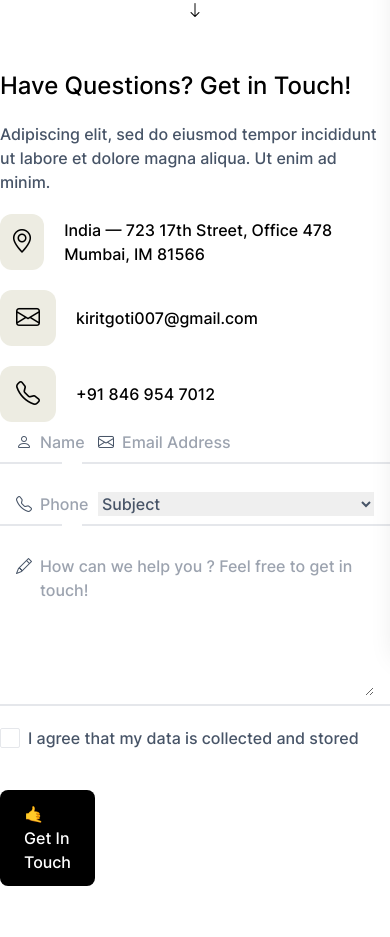
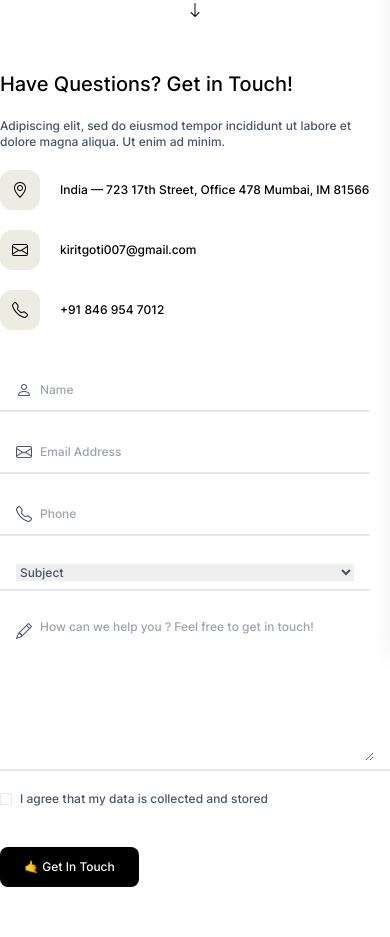
Before and after one commit to spdfalcon/portfolio, a React (Vite) app: page /contact-us in a window 390 px wide. Shown: the part 201-1138 px from the top of the page. Built offline with nearby package versions, Linux system fonts and the light colour scheme; no server answers.

Commit message:
single page

```diff
--- a/src/components/AboutMeQuestion/AboutMeQuestion.jsx
+++ b/src/components/AboutMeQuestion/AboutMeQuestion.jsx
@@ -4,33 +4,33 @@ export default function AboutMeQuestion() {
   return (
     <div>
       <div className="max-w-[435px]">
-        <h2 className="text-2xl lg:text-5xl">Have Questions? Get in Touch!</h2>
-        <p className="text-work-text-gray mt-5">
+        <h2 className="text-xl md:text-2xl lg:text-5xl">Have Questions? Get in Touch!</h2>
+        <p className="text-work-text-gray mt-5 text-xs md:text-base">
           Adipiscing elit, sed do eiusmod tempor incididunt ut labore et dolore
           magna aliqua. Ut enim ad minim.
         </p>
         <div className="contact gap-5 mt-5 flex flex-col">
           <div className="flex gap-5 items-center">
-            <div className="left bg-[#edece2] w-14 h-14 rounded-xl flex justify-center items-center text-2xl">
+            <div className="left bg-[#edece2] w-10 h-10 lg:w-14 lg:h-14  rounded-xl flex justify-center items-center lg:text-2xl">
               <i class="bi bi-geo-alt"></i>
             </div>
-            <div className="right max-w-[328px]">
+            <div className="right text-xs lg:text-base max-w-[328px]">
                 <h4>India — 723 17th Street, Office 478 Mumbai, IM 81566</h4>
             </div>
           </div>
           <div className="flex gap-5 items-center">
-            <div className="left bg-[#edece2] w-14 h-14 rounded-xl flex justify-center items-center text-2xl">
+            <div className="left bg-[#edece2] w-10 h-10 lg:w-14 lg:h-14 rounded-xl flex justify-center items-center lg:text-2xl">
             <i class="bi bi-envelope"></i>
             </div>
-            <div className="right max-w-[328px]">
+            <div className="right text-xs lg:text-base max-w-[328px]">
                 <h4>kiritgoti007@gmail.com</h4>
             </div>
           </div>
           <div className="flex gap-5 items-center">
-            <div className="left bg-[#edece2] w-14 h-14 rounded-xl flex justify-center items-center text-2xl">
+            <div className="left bg-[#edece2] w-10 h-10 lg:w-14 lg:h-14 rounded-xl flex justify-center items-center lg:text-2xl">
             <i class="bi bi-telephone"></i>
             </div>
-            <div className="right max-w-[328px]">
+            <div className="right text-xs lg:text-base max-w-[328px]">
                 <h4>+91 846 954 7012</h4>
             </div>
           </div>
--- a/src/components/FormContactus/FormContactus.jsx
+++ b/src/components/FormContactus/FormContactus.jsx
@@ -5,13 +5,14 @@ export default function FormContactus() {
     <>
       <div>
         <form>
-          <div className="grid gap-5 grid-cols-1 lg:grid-cols-2">
+          <div className="grid gap-5 grid-cols-1">
+            <div className="grid grid-cols-1 gap-5 md:grid-cols-2 ">
               <div className="flex gap-2 border-b-2 px-4 py-2 placeholder:text-work-text-gray text-work-text-gray">
                 <label htmlFor="Name">
                   <i class="bi bi-person"></i>
                 </label>
                 <input
-                className="outline-none"
+                  className="outline-none placeholder:text-xs text-xs"
                   placeholder="Name"
                   type="text"
                   id="Name"
@@ -22,7 +23,7 @@ export default function FormContactus() {
                   <i class="bi bi-envelope"></i>
                 </label>
                 <input
-                className="outline-none"
+                  className="outline-none placeholder:text-xs text-xs"
                   placeholder="Email Address"
                   type="text"
                   id="Name"
@@ -33,7 +34,7 @@ export default function FormContactus() {
                   <i class="bi bi-telephone"></i>
                 </label>
                 <input
-                className="outline-none"
+                  className="outline-none placeholder:text-xs text-xs"
                   placeholder="Phone"
                   type="text"
                   id="Name"
@@ -41,7 +42,7 @@ export default function FormContactus() {
               </div>
               <div className="flex gap-2 border-b-2 px-4 py-2 placeholder:text-work-text-gray text-work-text-gray">
                 <select
-                className="w-full text-work-text-gray outline-none"
+                  className="w-full text-work-text-gray outline-none placeholder:text-xs text-xs"
                   name=""
                   id=""
                 >
@@ -50,27 +51,27 @@ export default function FormContactus() {
                   </option>
                 </select>
               </div>
+            </div>
             <div className=" col-span-2 flex gap-2 border-b-2 px-4 py-2 placeholder:text-work-text-gray text-work-text-gray h-40">
               <i class="bi bi-pencil"></i>
               <textarea
                 name=""
                 id=""
-                className="w-full outline-none "
+                className="w-full outline-none placeholder:text-xs text-xs "
                 placeholder="How can we help you ? Feel free to get in touch!"
               ></textarea>
             </div>
             <div className="flex gap-2 items-center text-work-text-gray col-span-2">
-              <div className="w-5 h-5 border rounded-sm"></div>
-              <h4 className="">I agree that my data is collected and stored</h4>
+              <div className="w-3 h-3 md:w-5 md:h-5 border rounded-sm"></div>
+              <h4 className="text-xs md:text-base">I agree that my data is collected and stored</h4>
             </div>
             <a
-              className=" mt-5 px-6 py-3 bg-black-me text-white-me rounded-lg w-fit"
+              className="text-xs md:text-base mt-5 px-6 py-3 bg-black-me text-white-me rounded-lg w-fit"
               href="#"
             >
               🤙 Get In Touch
             </a>
           </div>
-
         </form>
       </div>
     </>
--- a/src/components/StartProject/StartProject.jsx
+++ b/src/components/StartProject/StartProject.jsx
@@ -2,7 +2,7 @@ import React from "react";
 
 export default function StartProject() {
   return (
-    <div>
+    <div className="mb-20">
       <div className="flex flex-col justify-center items-center text-center mt-20">
         <h2 className="text-2xl md:text-6xl lg:w-[716px] font-inter800">
           Have a project in mind? Let’s get to work.
--- a/src/components/footer/Footer.jsx
+++ b/src/components/footer/Footer.jsx
@@ -2,7 +2,7 @@ import React from "react";
 
 export default function Footer() {
   return (
-    <div className="bg-black-me pt-20 pb-6 px-5 md:px-36 mt-20">
+    <div className="bg-black-me pt-20 pb-6 px-5 md:px-36">
         <div className="container flex flex-col border-b border-b-white-me/60 pb-14">
           <div className="top text-white-me">
             <h2 className="text-lg md:text-[43px] md:leading-10 font-inter800 max-w-[346px]">
--- a/src/pages/ContactUs/ContactUs.jsx
+++ b/src/pages/ContactUs/ContactUs.jsx
@@ -1,11 +1,12 @@
-import React from "react";
+import React, { useEffect, useState } from "react";
 import AboutMeQuestion from "../../components/AboutMeQuestion/AboutMeQuestion";
 import FormContactus from "../../components/FormContactus/FormContactus";
 
 export default function ContactUs() {
+  const [IsLoadMap, setIsLoadMap] = useState(false);
   return (
     <>
-      <div>
+      <div className="">
         <div className=" topheader flex flex-col items-center text-center py-12">
           <h1 className="text-3xl lg:text-5xl font-inter600 text-work-text">
             Contact Us
@@ -15,13 +16,18 @@ export default function ContactUs() {
           </div>
         </div>
 
-        <div className="grid grid-cols-1 lg:grid-cols-2 container">
+        <div className="grid gap-y-10 grid-cols-1 lg:grid-cols-2 container">
           <AboutMeQuestion></AboutMeQuestion>
           <FormContactus></FormContactus>
         </div>
         <div className="mt-20">
+          {
+            !IsLoadMap &&
+            <div className="w-full lg:h-96 bg-gray-300 rounded-xl animate-pulse"></div>
+          }
             <iframe
-          className="rounded-xl w-full h-[650px]"
+              onLoad={()=>setIsLoadMap(true)}
+              className={`rounded-xl w-full lg:h-96`}
               src="https://www.google.com/maps/embed?pb=!1m18!1m12!1m3!1d52993.009607584805!2d48.79491879935407!3d33.88802869575732!2m3!1f0!2f0!3f0!3m2!1i1024!2i768!4f13.1!3m3!1m2!1s0x3fec2860fa91d733%3A0x551664c49aac52d3!2z2KjYsdmI2KzYsdiv2Iwg2KfYs9iq2KfZhiDZhNix2LPYqtin2YbYjCDYp9uM2LHYp9mG!5e0!3m2!1sfa!2sde!4v1699651000963!5m2!1sfa!2sde"
               allowfullscreen=""
               loading="lazy"
```
Lines whose indentation alone changed are shown as unchanged.
